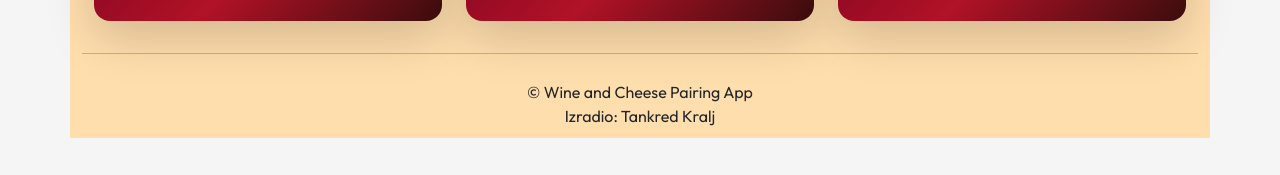
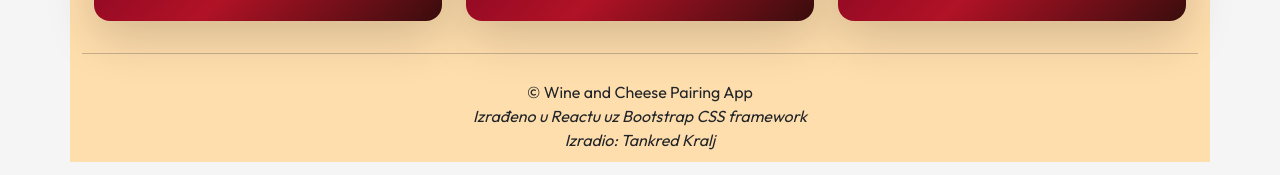
Before and after one commit to Tankred031/WineAndCheesePairingApp, a React (Vite) app: page / in a window 1280 px wide. Shown: the part 925-1100 px from the top of the page. Before the commit the page ends 1079 px from the top, so only its background shows below. Built offline with nearby package versions, Linux system fonts and the light colour scheme.

Commit message:
Update App.jsx

```diff
--- a/src/App.jsx
+++ b/src/App.jsx
@@ -123,7 +123,9 @@ function App() {
         </Container>
         <hr />
         <p className='footer'>&copy; Wine and Cheese Pairing App <br />
-          Izradio: Tankred Kralj
+          <em>Izrađeno u Reactu uz Bootstrap CSS framework</em> <br />
+          <em>Izradio: Tankred Kralj</em>
+
         </p>
       </Container>
 
```
